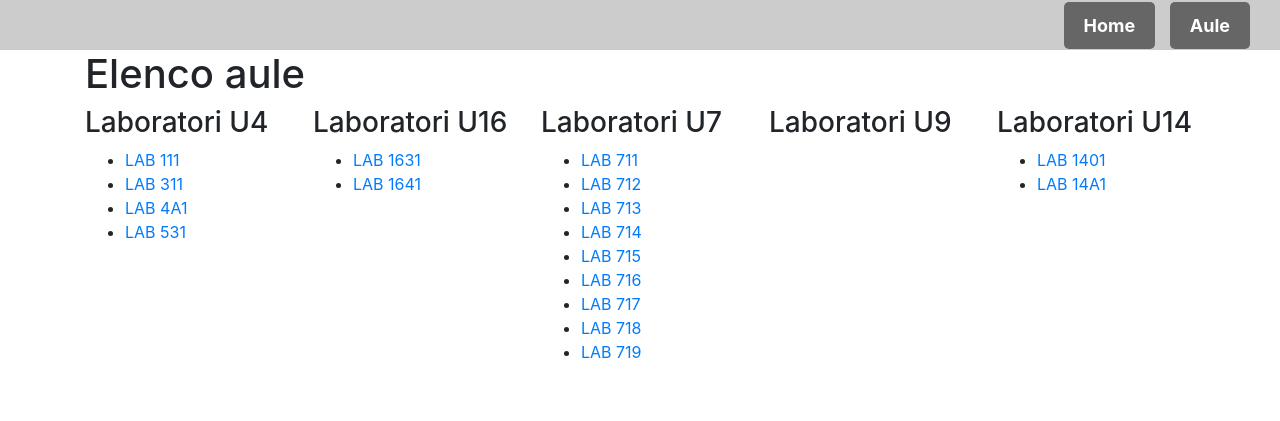
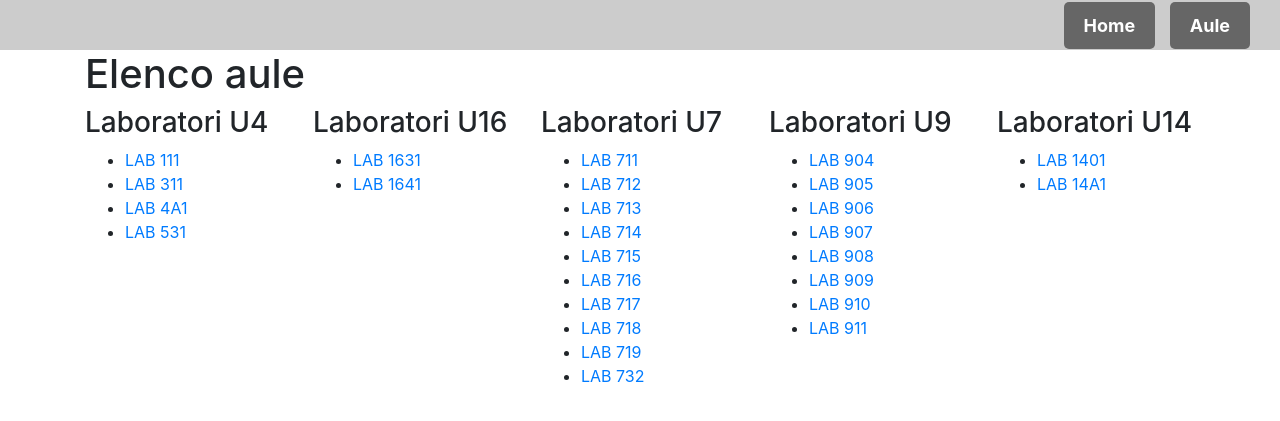
Before and after one commit to MattChen96/Tutor-Availability, a Flask app: page /aule in a window 1280 px wide. Shown: the top 421 px of the page. Run offline with Flask 3, Linux system fonts and the light colour scheme; some libraries are stand-ins or nearby versions.

Commit message:
add new aula

```diff
--- a/data/aule.json
+++ b/data/aule.json
@@ -14,6 +14,15 @@
     "717" : "372",
     "718" : "202",
     "719" : "203",
+    "732" : "183",
     "1401": "60",
-    "14A1": "61"
+    "14A1": "61",
+    "904": "373",
+    "905": "268",
+    "906": "269",
+    "907": "374",
+    "908":"270",
+    "909":"375",
+    "910":"376",
+    "911":"377"
 }
--- a/main.py
+++ b/main.py
@@ -57,8 +57,8 @@ with open('/home/mattchen2/Tutor-Availability/data/aule.json') as f:
 gruppi_aule = {
     "Laboratori U4": ["111", "311", "4A1", "531"],
     "Laboratori U16": ["1631", "1641"],
-    "Laboratori U7": ["711","712","713","714","715","716","717","718","719"],
-    "Laboratori U9": [],
+    "Laboratori U7": ["711","712","713","714","715","716","717","718","719","732"],
+    "Laboratori U9": ["904","905","906","907","908","909","910","911"],
     "Laboratori U14": ["1401", "14A1"]
 }
 
```
Also changed, not shown: templates/index.html (+14 -7 lines).
